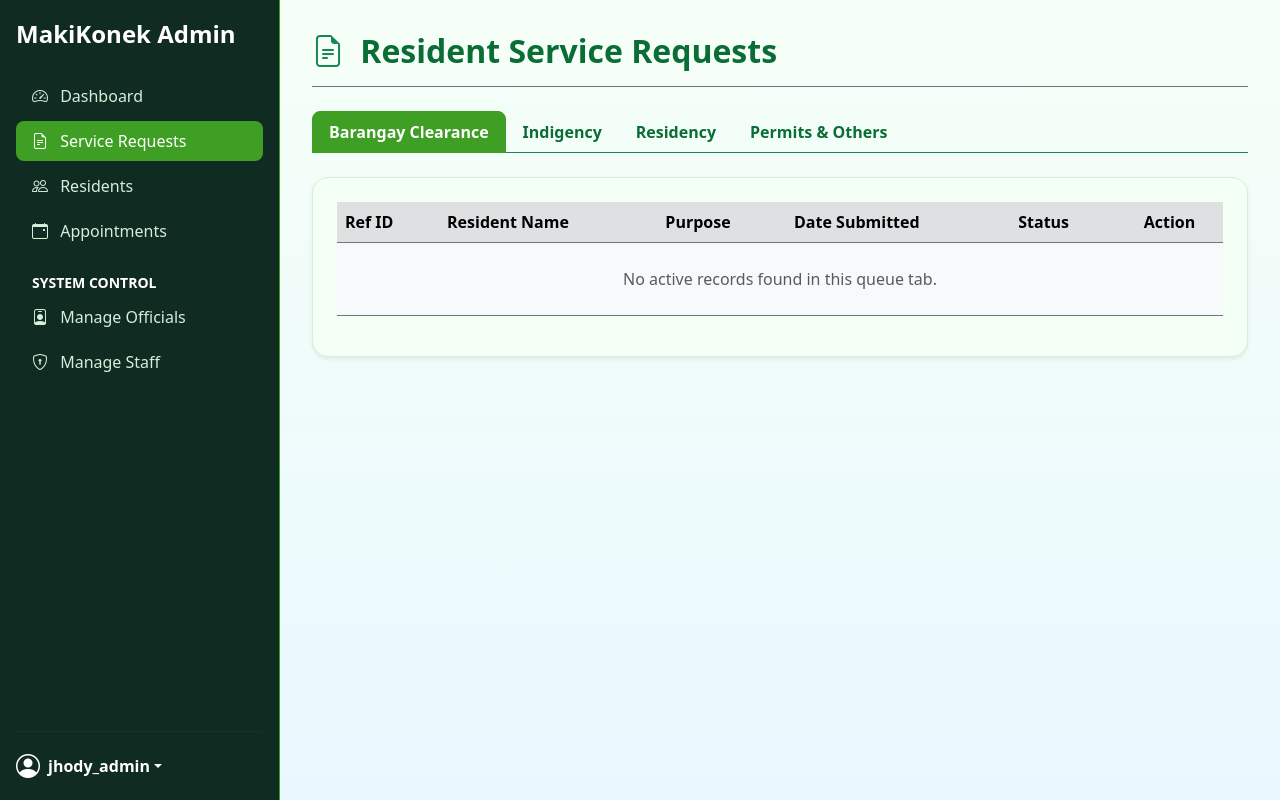
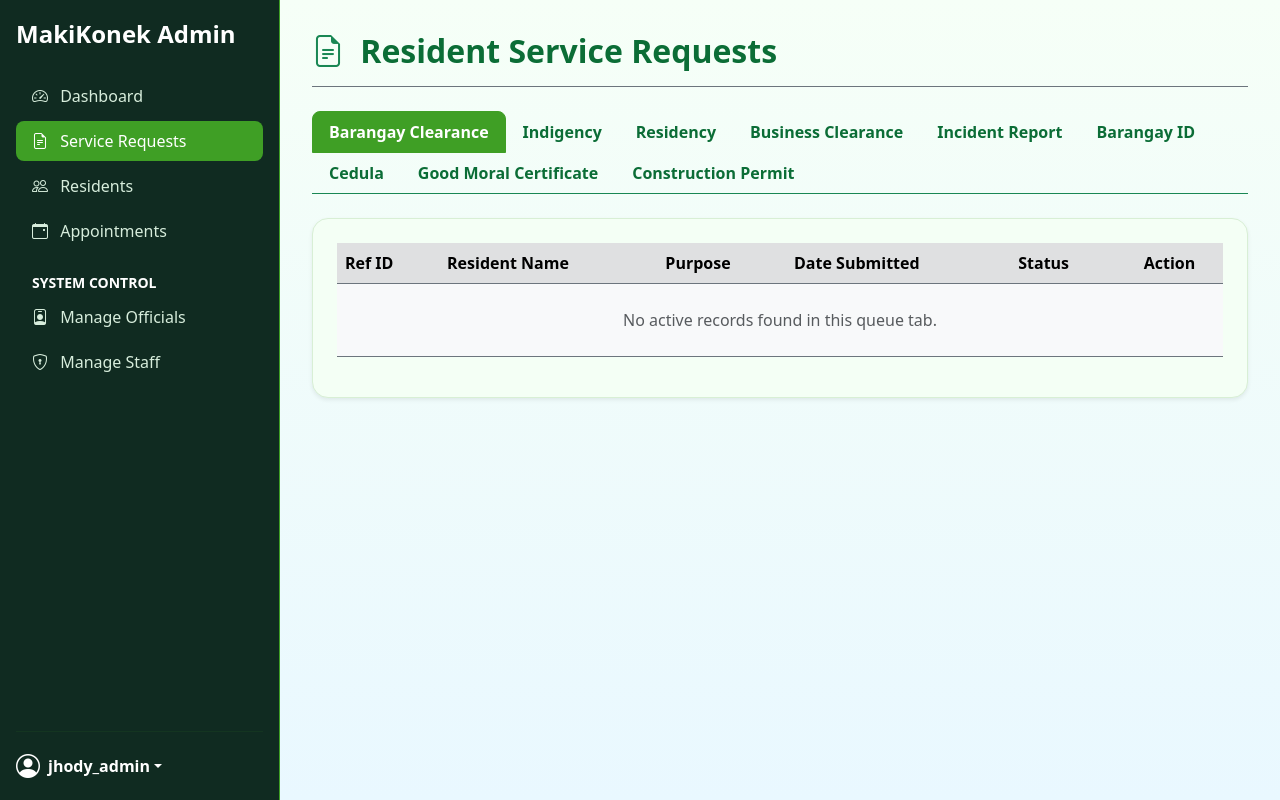
Before and after one commit to MNJ-S/MakiKonek, a PHP site: page /Web_App/admin/manage_requests.php in a window 1280 px wide. Run offline with PHP 8.4, Linux system fonts and the light colour scheme; a user stored in the database is signed in; data comes from the database, SQL or seed files in the repository.

Commit message:
Removed random button in the header

```diff
--- a/Web_App/admin/manage_requests.php
+++ b/Web_App/admin/manage_requests.php
@@ -34,13 +34,18 @@ $type_map = [
     'Clearance' => 'Barangay Clearance',
     'Indigency' => 'Certificate of Indigency',
     'Residency' => 'Certificate of Residency',
-    'Others'    => 'Others'
+    'Business' => 'Business Clearance',
+    'Incident' => 'Incident Report',
+    'Identification' => 'Barangay Identification',
+    'Cedula' => 'Cedula',
+    'Moral' => 'Good Moral Certificate',
+    'Construction' => 'Construction Permit'
 ];
 
 $filter_type = $type_map[$selected_tab] ?? 'Barangay Clearance';
 
 if ($selected_tab === 'Others') {
-    $query = "SELECT * FROM service_requests WHERE document_type NOT IN ('Barangay Clearance', 'Certificate of Indigency', 'Certificate of Residency') ORDER BY created_at DESC";
+    $query = "SELECT * FROM service_requests WHERE document_type NOT IN ('Barangay Clearance', 'Certificate of Indigency', 'Certificate of Residency', 'Business Clearance', 'Incident Report', 'Barangay Identification', 'Cedula', 'Good Moral Certificate', 'Construction Permit') ORDER BY created_at DESC";
 } else {
     $query = "SELECT * FROM service_requests WHERE document_type = ? ORDER BY created_at DESC";
 }
@@ -128,9 +133,24 @@ $result = mysqli_stmt_get_result($stmt);
             <li class="nav-item"><a class="nav-link <?php echo $selected_tab === 'Clearance' ? 'active' : ''; ?>" href="manage_requests.php?tab=Clearance">Barangay Clearance</a></li>
             <li class="nav-item"><a class="nav-link <?php echo $selected_tab === 'Indigency' ? 'active' : ''; ?>" href="manage_requests.php?tab=Indigency">Indigency</a></li>
             <li class="nav-item"><a class="nav-link <?php echo $selected_tab === 'Residency' ? 'active' : ''; ?>" href="manage_requests.php?tab=Residency">Residency</a></li>
-            <li class="nav-item"><a class="nav-link <?php echo $selected_tab === 'Others' ? 'active' : ''; ?>" href="manage_requests.php?tab=Others">Permits & Others</a></li>
+            <li class="nav-item"><a class="nav-link <?php echo $selected_tab === 'Business' ? 'active' : ''; ?>" href="manage_requests.php?tab=Business">Business Clearance</a></li>
+            <li class="nav-item"><a class="nav-link <?php echo $selected_tab === 'Incident' ? 'active' : ''; ?>" href="manage_requests.php?tab=Incident">Incident Report</a></li>
+            <li class="nav-item"><a class="nav-link <?php echo $selected_tab === 'Identification' ? 'active' : ''; ?>" href="manage_requests.php?tab=Identification">Barangay ID</a></li>
+            <li class="nav-item"><a class="nav-link <?php echo $selected_tab === 'Cedula' ? 'active' : ''; ?>" href="manage_requests.php?tab=Cedula">Cedula</a></li>
+            <li class="nav-item"><a class="nav-link <?php echo $selected_tab === 'Moral' ? 'active' : ''; ?>" href="manage_requests.php?tab=Moral">Good Moral Certificate</a></li>
+            <li class="nav-item"><a class="nav-link <?php echo $selected_tab === 'Construction' ? 'active' : ''; ?>" href="manage_requests.php?tab=Construction">Construction Permit</a></li>
         </ul>
 
+        <!-- BARANGAY CLEARANCE -->
+        <!-- CERTIFICATE OF RESIDENCY -->
+        <!-- BUSINESS CLEARANCE -->
+        <!-- INCIDENT REPORT -->
+        <!-- BARANGAY IDENTIFICATION -->
+        <!-- CEDULA -->
+        <!-- GOOD MORAL CERTIFICATE -->
+        <!-- CONSTRUCTION-->
+
+        <!-- CERTIFICATE OF INDIGENCY -->
         <div class="custom-card p-4 shadow-sm">
             <div class="table-responsive">
                 <table class="table table-light table-hover align-middle border-secondary">
--- a/Web_App/includes/footer.php
+++ b/Web_App/includes/footer.php
@@ -1,9 +1,5 @@
 <?php
 
-/**
- * Footer Component
- * Site footer for all pages
- */
 $footerBase = $footerBase ?? '';
 $footerAssetBase = $footerAssetBase ?? '../assets';
 ?>
--- a/Web_App/includes/header.php
+++ b/Web_App/includes/header.php
@@ -23,11 +23,6 @@ $header_username = isset($_SESSION['resident_username']) ? $_SESSION['resident_u
             <a href="<?php echo $navBase; ?>index.php#contact">Contact</a>
         </div>
 
-        <button class="nav-toggle" aria-label="Toggle navigation" aria-expanded="false">
-            <span></span>
-            <span></span>
-            <span></span>
-        </button>
 
         <?php if ($isResidentHeader): ?>
             <div class="resident-header-actions">
```
